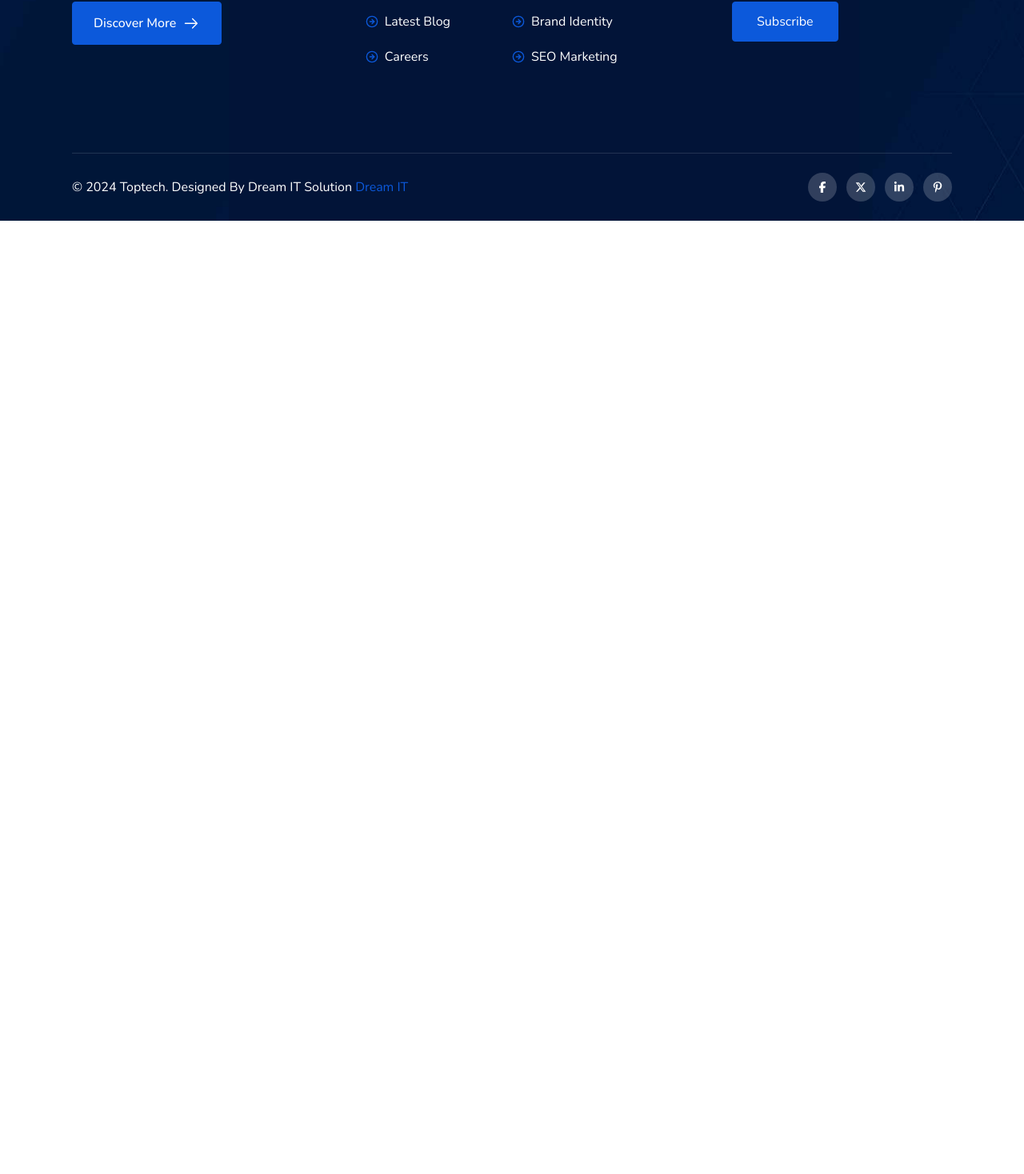
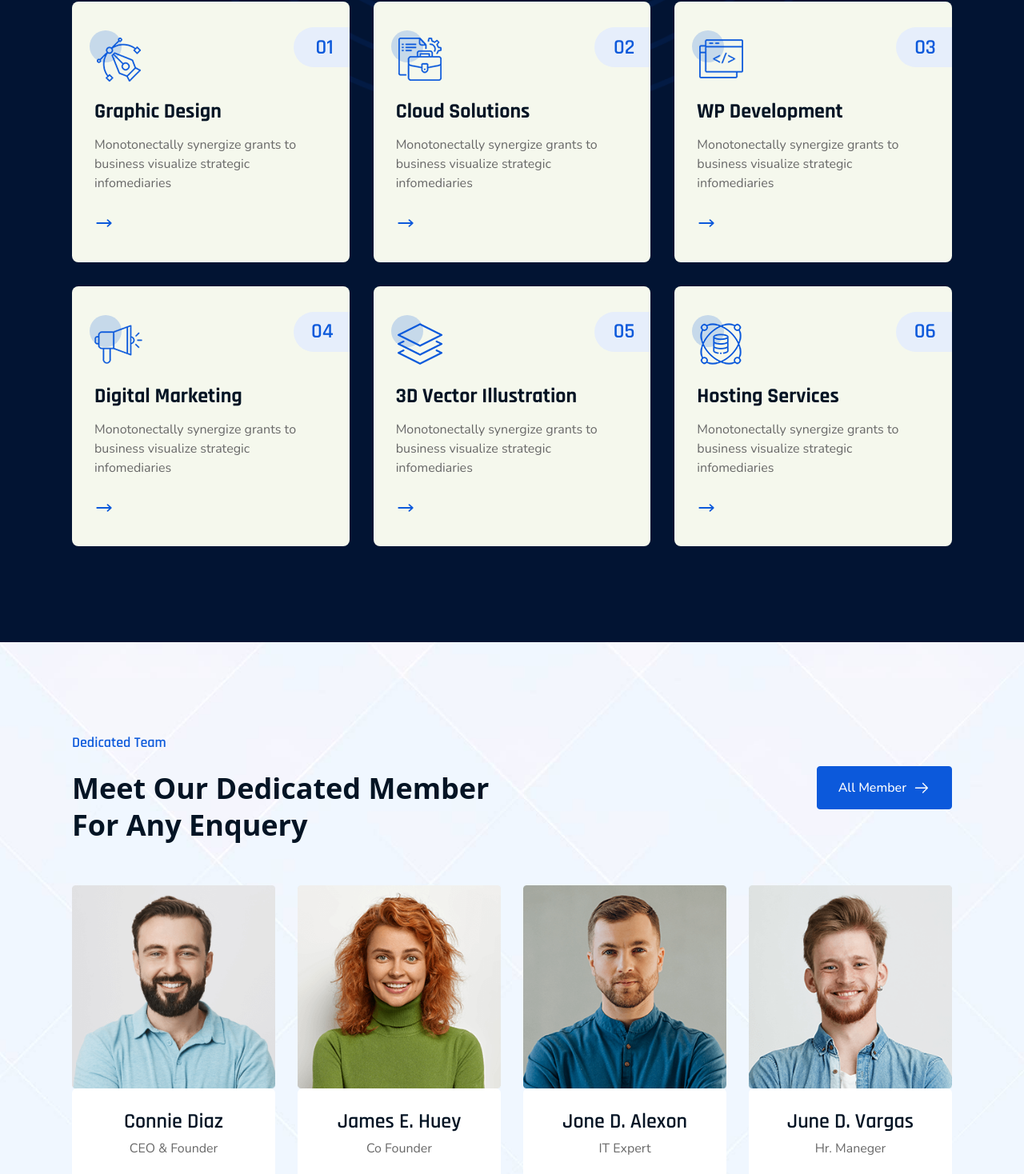
Before and after one commit to jisan5620jk/toptech, a React (Vite) app: page / in a window 1280 px wide. Shown: the part 2399-3867 px from the top of the page at 80% size. Before the commit the page ends 2675 px from the top, so only its background shows below. Built offline with nearby package versions, Linux system fonts and the light colour scheme.

Commit message:
Add Componant

```diff
--- a/src/Componant1/Service/Service.jsx
+++ b/src/Componant1/Service/Service.jsx
@@ -1,132 +1,124 @@
 /* eslint-disable no-unused-vars */
-import serviceImg from "/images/service-thumb.png";
-import serviceImg2 from "/images/service-thumb2.png";
-import serviceImg3 from "/images/service-thumb3.png";
-import serviceIcon from "/images/service-icon1.png";
-import serviceIcon2 from "/images/service-icon2.png";
-import serviceIcon3 from "/images/service-icon3.png";
-import serviceShape from "/images/service-shape.png";
-import subTitleShape from "/images/sub-title-shape.png";
-import { Swiper, SwiperSlide } from "swiper/react";
-import ServiceNavigation from "./ServiceNavigation";
+import serviceIcon from "/images/service-1.png";
+import serviceIcon2 from "/images/service-2.png";
+import serviceIcon3 from "/images/service-3.png";
+import serviceIcon4 from "/images/service-4.png";
+import serviceIcon5 from "/images/service-5.png";
+import serviceIcon6 from "/images/service-6.png";
 import ServiceCard from "./ServiceCard";
-import { GoArrowUpRight } from "react-icons/go";
+import { HiMiniArrowLongRight } from "react-icons/hi2";
 
 const ServiceData = [
   {
     id: 1,
-    serviceImg: serviceImg,
     serviceIcon: serviceIcon,
+    serviceNumber: "01",
+    serviceTitle: "Graphic Design",
+    serviceDesc:
+      "Monotonectally synergize grants to business visualize strategic infomediaries",
     serviceUrl: "/service_details",
-    serviceButton: <GoArrowUpRight />,
-    serviceTitle: "Tree Plantation",
-    serviceDesc:
-      "Alternative innovation to ethical network environmental whiteboard",
-    serviceShape: serviceShape,
+    serviceButton: "Read More",
+    serviceBtnIcon: <HiMiniArrowLongRight />,
   },
   {
     id: 2,
-    serviceImg: serviceImg2,
     serviceIcon: serviceIcon2,
+    serviceNumber: "02",
+    serviceTitle: "Cloud Solutions",
+    serviceDesc:
+      "Monotonectally synergize grants to business visualize strategic infomediaries",
     serviceUrl: "/service_details",
-    serviceButton: <GoArrowUpRight />,
-    serviceTitle: "Dust Recycling",
-    serviceDesc:
-      "Alternative innovation to ethical network environmental whiteboard",
-    serviceShape: serviceShape,
+    serviceButton: "Read More",
+    serviceBtnIcon: <HiMiniArrowLongRight />,
   },
   {
     id: 3,
-    serviceImg: serviceImg3,
     serviceIcon: serviceIcon3,
+    serviceNumber: "03",
+    serviceTitle: "WP Development",
+    serviceDesc:
+      "Monotonectally synergize grants to business visualize strategic infomediaries",
     serviceUrl: "/service_details",
-    serviceButton: <GoArrowUpRight />,
-    serviceTitle: "Cleaning Ocean",
-    serviceDesc:
-      "Alternative innovation to ethical network environmental whiteboard",
-    serviceShape: serviceShape,
+    serviceButton: "Read More",
+    serviceBtnIcon: <HiMiniArrowLongRight />,
   },
   {
     id: 4,
-    serviceImg: serviceImg,
-    serviceIcon: serviceIcon,
+    serviceIcon: serviceIcon4,
+    serviceNumber: "04",
+    serviceTitle: "Digital Marketing",
+    serviceDesc:
+      "Monotonectally synergize grants to business visualize strategic infomediaries",
     serviceUrl: "/service_details",
-    serviceButton: <GoArrowUpRight />,
-    serviceTitle: "Tree Plantation",
+    serviceButton: "Read More",
+    serviceBtnIcon: <HiMiniArrowLongRight />,
+  },
+  {
+    id: 5,
+    serviceIcon: serviceIcon5,
+    serviceNumber: "05",
+    serviceTitle: "3D Vector Illustration",
     serviceDesc:
-      "Alternative innovation to ethical network environmental whiteboard",
-    serviceShape: serviceShape,
+      "Monotonectally synergize grants to business visualize strategic infomediaries",
+    serviceUrl: "/service_details",
+    serviceButton: "Read More",
+    serviceBtnIcon: <HiMiniArrowLongRight />,
+  },
+  {
+    id: 6,
+    serviceIcon: serviceIcon6,
+    serviceNumber: "06",
+    serviceTitle: "Hosting Services",
+    serviceDesc:
+      "Monotonectally synergize grants to business visualize strategic infomediaries",
+    serviceUrl: "/service_details",
+    serviceButton: "Read More",
+    serviceBtnIcon: <HiMiniArrowLongRight />,
   },
 ];
 
 const Service = () => {
-  const settings = {
-    loop: true,
-    spaceBetween: 30,
-    speed: 1000,
-    autoplay: true,
-    breakpoints: {
-      320: {
-        slidesPerView: 1,
-      },
-      768: {
-        slidesPerView: 2,
-      },
-      992: {
-        slidesPerView: 3,
-      },
-      1200: {
-        slidesPerView: 3,
-      },
-    },
-  };
   return (
-    <section className="relative pt-28 pb-[120px] bg-[url('/images/service-bg.jpg')] bg-cover bg-no-repeat bg-center">
+    <section className="relative pt-28 pb-[120px] bg-[url('/images/service-bg.png')] bg-cover bg-no-repeat bg-center">
       <div className="Container">
-        <div className="md:-mb-[11.2rem]">
-          <h5 className="font-Nunito font-medium text-PrimaryColor-0 flex items-center gap-2">
-            <img src={subTitleShape} draggable="false" />
-            OUR SERVICES
+        <div className="text-center">
+          <h5 className="font-Rajdhani text-lg font-semibold text-PrimaryColor-0">
+            IT Support For Business
           </h5>
-          <h1 className="font-Nunito font-bold text-xl leading-6 sm:text-[38px] sm:leading-[48px] md:text-[40px] md:leading-[54px] lg:text-[32px] lg:leading-[42px] xl:text-[40px] xl:leading-[50px] 2xl:text-[46px] 2xl:leading-[56px] text-HeadingColor-0 mt-5 mb-3 border-b border-BorderColor2-0 pb-9">
-            Echofy Provide Environment <br />
-            Best Leading Services
+          <h1 className="font-Rahdhani font-bold text-[22px] leading-8 sm:text-[38px] sm:leading-[48px] md:text-[44px] md:leading-[54px] lg:text-[32px] lg:leading-[42px] xl:text-[36px] xl:leading-[46px] 2xl:text-[42px] 2xl:leading-[52px] text-white mt-5">
+            Ensuring Your Success Trusted <br />
+            IT Services Source
           </h1>
         </div>
-        <div className="mt-[40px]">
-          <Swiper {...settings}>
+        <div className="grid grid-cols-1 md:grid-cols-2 lg:grid-cols-3 gap-[30px] mt-[54px]">
           {ServiceData.map(
             ({
               id,
-                serviceImg,
               serviceIcon,
+              serviceNumber,
+              serviceTitle,
+              serviceDesc,
               serviceUrl,
               serviceButton,
-                serviceTitle,
-                serviceDesc,
-                serviceShape,
+              serviceBtnIcon,
             }) => {
               return (
                 <>
-                    <SwiperSlide key={id}>
-                      <div className="pt-[120px] sm:pt-[180px]">
+                  <div key={id}>
                     <ServiceCard
-                          serviceImg={serviceImg}
                       serviceIcon={serviceIcon}
+                      serviceNumber={serviceNumber}
+                      serviceTitle={serviceTitle}
+                      serviceDesc={serviceDesc}
                       serviceUrl={serviceUrl}
                       serviceButton={serviceButton}
-                          serviceTitle={serviceTitle}
-                          serviceDesc={serviceDesc}
-                          serviceShape={serviceShape}
+                      serviceBtnIcon={serviceBtnIcon}
                     />
                   </div>
-                    </SwiperSlide>
                 </>
               );
             }
           )}
-            <ServiceNavigation />
-          </Swiper>
         </div>
       </div>
     </section>
--- a/src/Componant1/Service/ServiceCard.jsx
+++ b/src/Componant1/Service/ServiceCard.jsx
@@ -2,42 +2,46 @@
 import { Link } from "react-router-dom";
 
 const ServiceCard = ({
-  serviceImg,
   serviceIcon,
+  serviceNumber,
+  serviceTitle,
+  serviceDesc,
   serviceUrl,
   serviceButton,
-  serviceTitle,
-  serviceDesc,
-  serviceShape,
+  serviceBtnIcon,
 }) => {
   return (
-    <div className="p-6 rounded-lg bg-[#f5f8ed] group relative z-10 overflow-hidden before:absolute before:bottom-0 before:left-0 before:w-full before:h-0 before:bg-SecondaryColor-0 before:-z-10 before:transition-all before:duration-500 hover:before:h-full hover:before:top-0">
-      <div className="overflow-hidden relative z-10 before:absolute before:top-0 before:left-1/2 before:w-0 before:h-full before:bg-PrimaryColor-0 before:transition-all before:duration-500 group-hover:before:w-full group-hover:before:left-0 group-hover:before:opacity-0">
-        <img src={serviceImg} draggable="false" className="w-full" />
+    <div className="px-10 lg:px-7 2xl:px-10 pt-9 pb-[34px] rounded-lg bg-[#f5f8ed] group relative z-10 overflow-hidden before:absolute before:top-0 before:right-0 before:w-0 before:h-full before:bg-PrimaryColor-0 before:-z-10 before:transition-all before:duration-500 hover:before:w-full hover:before:left-0">
+      <div className="relative pt-[6px] z-10 before:absolute before:top-0 before:-left-[6px] before:w-10 before:h-10 before:bg-PrimaryColor-0 before:transition-all before:duration-500 before:opacity-20 group-hover:before:bg-SecondaryColor-0 group-hover:before:opacity-30 before:rounded-full before:-z-10">
+        <img
+          src={serviceIcon}
+          draggable="false"
+          className="transition-all duration-500 group-hover:brightness-0 group-hover:invert-[1]"
+        />
       </div>
-      <div className="flex justify-between items-center mt-8 mb-6">
-        <div>
-          <img src={serviceIcon} draggable="false" />
-        </div>
-        <Link to={serviceUrl}>
-          <button className="w-[50px] h-[50px] rounded-full bg-white text-PrimaryColor-0 text-2xl flex justify-center items-center transition-all duration-500 relative z-10 before:absolute before:-z-10 before:w-full before:h-full before:bg-PrimaryColor-0 before:rounded-full before:transition-all before:duration-500 before:scale-0 group-hover:text-white group-hover:before:scale-100">
-            {serviceButton}
-          </button>
-        </Link>
+      <div className="absolute top-8 right-0">
+        <h5 className="font-Rajdhani font-semibold text-[26px] w-[70px] h-[50px] pr-5 flex items-center rounded-l-full justify-end text-PrimaryColor-0 bg-[#e6eefb] transition-all duration-500 group-hover:text-white group-hover:bg-SecondaryColor-0">
+          {serviceNumber}
+        </h5>
       </div>
       <Link to={serviceUrl}>
-        <button className="font-Nunito font-semibold text-[26px] pb-[10px] text-HeadingColor-0 transition-all duration-500 group-hover:text-white relative before:absolute before:bottom-0 before:left-0 before:w-8 before:h-[2px] before:bg-PrimaryColor-0">
+        <button className="font-Rajdhani font-bold text-[26px] pb-[10px] text-HeadingColor-0 transition-all duration-500 group-hover:text-white mt-4">
           {serviceTitle}
         </button>
       </Link>
-      <p className="font-Nunito text-TextColor-0 pt-6 pb-[10px">
+      <p className="font-Nunito text-TextColor2-0 transition-all duration-500 group-hover:text-white pb-6">
         {serviceDesc}
       </p>
-      <img
-        src={serviceShape}
-        draggable="false"
-        className="absolute -z-10 rotate-90 -bottom-28 -right-28 transition-all duration-500 group-hover:-bottom-[14px] group-hover:-right-2"
-      />
+      <Link to={serviceUrl}>
+        <button className="font-Rajdhani font-medium text-white text-[19px] flex gap-2 items-center transition-all duration-500 -ml-[90px] group-hover:ml-0">
+          <span className="opacity-0 transition-all duration-500 group-hover:opacity-100">
+            {serviceButton}
+          </span>
+          <span className="text-PrimaryColor-0 text-2xl transition-all duration-500 group-hover:text-white">
+            {serviceBtnIcon}
+          </span>
+        </button>
+      </Link>
     </div>
   );
 };
--- a/src/Componant1/TeamMember/TeamCard.jsx
+++ b/src/Componant1/TeamMember/TeamCard.jsx
@@ -9,50 +9,56 @@ const TeamCard = ({
   socialIcon4,
   teamTitle,
   teamDesc,
+  teamShareIcon,
 }) => {
   return (
-    <div className="group">
-      <div className="relative z-10 overflow-hidden before:absolute before:bottom-0 before:left-0 before:bg-[#f5f8ed] before:w-full before:h-1/2 before:rounded-t-md before:-z-10">
-        <img src={teamThumb} className="lg:w-full xl:w-[inherit] m-auto" />
+    <div className="group relative">
+      <div className="relative overflow-hidden before:absolute before:bottom-0 before:left-0 before:bg-[#f5f8ed] before:w-full before:h-1/2 before:rounded-t-md before:-z-10">
+        <img src={teamThumb} className="w-full xl:w-[inherit] m-auto" />
       </div>
-      <div className="bg-[#f5f8ed] text-center pt-[26px] pb-10 rounded-b-md relative before:absolute before:bottom-0 before:left-1/2 before:w-0 before:h-[5px] before:bg-PrimaryColor-0 before:rounded-md before:transition-all before:duration-500 group-hover:before:w-full group-hover:before:left-0">
-        <h5 className="font-Nunito font-semibold text-[26px] text-HeadingColor-0 pb-2">
+      <div className="bg-white relative transition-all duration-500 [clip-path:polygon(0_0,_100%_0%,_100%_100%,_50%_84%,_0_100%)] rounded-md text-center pt-[22px] pb-10 rounded-b-md before:absolute before:bottom-0 before:left-0 before:w-full before:h-1/2 before:bg-[url('/images/team-shape.png')] before:bg-no-repeat before:bg-cover before:-z-10 before:rounded-md group-hover:bg-PrimaryColor-0 group-hover:-mt-9">
+        <h5 className="font-Rajdhani font-semibold text-[26px] text-HeadingColor-0 transition-all duration-500 group-hover:text-white pb-[2px]">
           {teamTitle}
         </h5>
-        <p className="font-Nunito text-PrimaryColor-0 font-medium">
+        <p className="font-Nunito text-TextColor2-0 transition-all duration-500 group-hover:text-white">
           {teamDesc}
         </p>
-        <ul className="flex gap-3 justify-center mt-7">
+        <ul className="flex gap-4 justify-center mb-[6px]  transition-all duration-500 group-hover:mb-7 group-hover:mt-[14px]">
           <li>
             <Link to={"/"}>
-              <button className="w-[35px] h-[35px] flex justify-center items-center rounded-full overflow-hidden relative bg-transparent border border-BorderColor2-0 text-TextColor-0 text-sm transition-all duration-500 hover:text-white z-10 before:absolute before:top-0 before:left-0 before:w-full before:h-full before:bg-PrimaryColor-0 before:-z-10 before:transition-all before:duration-500 before:scale-0 hover:before:scale-100">
+              <button className="text-base text-white transition-all duration-500 hover:text-white">
                 {socialIcon}
               </button>
             </Link>
           </li>
           <li>
             <Link to={"/"}>
-              <button className="w-[35px] h-[35px] flex justify-center items-center rounded-full overflow-hidden relative bg-transparent border border-BorderColor2-0 text-TextColor-0 text-sm transition-all duration-500 hover:text-white z-10 before:absolute before:top-0 before:left-0 before:w-full before:h-full before:bg-PrimaryColor-0 before:-z-10 before:transition-all before:duration-500 before:scale-0 hover:before:scale-100">
+              <button className="text-base text-white transition-all duration-500 hover:text-white">
                 {socialIcon2}
               </button>
             </Link>
           </li>
           <li>
             <Link to={"/"}>
-              <button className="w-[35px] h-[35px] flex justify-center items-center rounded-full overflow-hidden relative bg-transparent border border-BorderColor2-0 text-TextColor-0 text-sm transition-all duration-500 hover:text-white z-10 before:absolute before:top-0 before:left-0 before:w-full before:h-full before:bg-PrimaryColor-0 before:-z-10 before:transition-all before:duration-500 before:scale-0 hover:before:scale-100">
+              <button className="text-base text-white transition-all duration-500 hover:text-white">
                 {socialIcon3}
               </button>
             </Link>
           </li>
           <li>
             <Link to={"/"}>
-              <button className="w-[35px] h-[35px] flex justify-center items-center rounded-full overflow-hidden relative bg-transparent border border-BorderColor2-0 text-TextColor-0 text-sm transition-all duration-500 hover:text-white z-10 before:absolute before:top-0 before:left-0 before:w-full before:h-full before:bg-PrimaryColor-0 before:-z-10 before:transition-all before:duration-500 before:scale-0 hover:before:scale-100">
+              <button className="text-base text-white transition-all duration-500 hover:text-white">
                 {socialIcon4}
               </button>
             </Link>
           </li>
         </ul>
       </div>
+      <div className="absolute bottom-1 left-1/2 -translate-x-1/2">
+        <button className="w-11 h-11 rounded-full transition-all duration-500 overflow-hidden bg-PrimaryColor-0 relative z-10 text-white flex justify-center items-center text-lg before:absolute before:top-0 before:left-0 before:w-full before:h-full before:bg-[#fefefc] before:-z-10 before:transition-all before:duration-500 before:scale-0 group-hover:before:scale-100 group-hover:text-PrimaryColor-0">
+          {teamShareIcon}
+        </button>
+      </div>
     </div>
   );
 };
--- a/src/Componant1/TeamMember/TeamMember.jsx
+++ b/src/Componant1/TeamMember/TeamMember.jsx
@@ -1,8 +1,7 @@
-import teamThumb from "/images/team-thumb.png";
-import teamThumb2 from "/images/team-thumb2.png";
-import teamThumb3 from "/images/team-thumb3.png";
-import subTitleShape from "/images/sub-title-shape.png";
-import skillMainShape from "/images/skill-main-shape.png";
+import teamThumb from "/images/team-1.png";
+import teamThumb2 from "/images/team-2.png";
+import teamThumb3 from "/images/team-4.png";
+import teamThumb4 from "/images/team-3.png";
 import TeamCard from "./TeamCard";
 import {
   FaFacebookF,
@@ -10,6 +9,9 @@ import {
   FaPinterestP,
   FaXTwitter,
 } from "react-icons/fa6";
+import { IoShareSocialOutline } from "react-icons/io5";
+import { Link } from "react-router-dom";
+import { GoArrowRight } from "react-icons/go";
 
 const teamData = [
   {
@@ -21,6 +23,7 @@ const teamData = [
     socialIcon3: <FaLinkedinIn />,
     socialIcon4: <FaPinterestP />,
     teamDesc: "CEO & Founder",
+    teamShareIcon: <IoShareSocialOutline />,
   },
   {
     id: 2,
@@ -31,38 +34,56 @@ const teamData = [
     socialIcon3: <FaLinkedinIn />,
     socialIcon4: <FaPinterestP />,
     teamDesc: "Co Founder",
+    teamShareIcon: <IoShareSocialOutline />,
   },
   {
     id: 3,
+    teamThumb: teamThumb4,
+    teamTitle: "Jone D. Alexon",
+    socialIcon: <FaFacebookF />,
+    socialIcon2: <FaXTwitter />,
+    socialIcon3: <FaLinkedinIn />,
+    socialIcon4: <FaPinterestP />,
+    teamDesc: "IT Expert",
+    teamShareIcon: <IoShareSocialOutline />,
+  },
+  {
+    id: 4,
     teamThumb: teamThumb3,
     teamTitle: "June D. Vargas",
     socialIcon: <FaFacebookF />,
     socialIcon2: <FaXTwitter />,
     socialIcon3: <FaLinkedinIn />,
     socialIcon4: <FaPinterestP />,
-    teamDesc: "Environmental",
+    teamDesc: "Hr. Maneger",
+    teamShareIcon: <IoShareSocialOutline />,
   },
 ];
 
 const TeamMember = () => {
   return (
-    <section className="bg-[url('/images/team-bg.jpg')] bg-no-repeat bg-cover bg-center pt-[244px] pb-28 relative -mt-[130px]">
-      <img
-        src={skillMainShape}
-        draggable="false"
-        className="absolute -z-10 top-10 left-10 animate-dance2 hidden xl:block"
-      />
+    <section className="bg-[url('/images/team-bg.jpg')] bg-no-repeat bg-cover bg-center py-28 relative">
       <div className="Container">
-        <div className="text-center">
-          <h5 className="font-Nunito font-medium text-PrimaryColor-0 flex items-center justify-center gap-2">
-            <img src={subTitleShape} draggable="false" />
-            OUR TEAM
-          </h5>
-          <h1 className="font-Nunito font-bold text-[22px] leading-8 sm:text-[38px] sm:leading-[48px] md:text-[44px] md:leading-[54px] lg:text-[32px] lg:leading-[42px] xl:text-[40px] xl:leading-[50px] 2xl:text-[46px] 2xl:leading-[56px] text-HeadingColor-0 mt-5 mb-3">
-            Meet Our Dedicated Members
-          </h1>
+        <div className="grid grid-cols-1 lg:grid-cols-2 lg:items-center">
+          <div>
+            <h5 className="font-Rajdhani text-lg font-semibold text-PrimaryColor-0">
+              Dedicated Team
+            </h5>
+            <h1 className="font-Rahdhani font-bold text-[22px] leading-8 sm:text-[38px] sm:leading-[48px] md:text-[44px] md:leading-[54px] lg:text-[32px] lg:leading-[42px] xl:text-[36px] xl:leading-[46px] 2xl:text-[42px] 2xl:leading-[52px] text-HeadingColor-0 mt-5">
+              Meet Our Dedicated Member <br />
+              For Any Enquery
+            </h1>
+          </div>
+          <div className="flex lg:justify-end">
+            <Link to={"/about"}>
+              <button className="primary-btn">
+                {`All Member`}
+                <GoArrowRight size={"22"} />
+              </button>
+            </Link>
+          </div>
         </div>
-        <div className="grid grid-cols-1 md:grid-cols-2 lg:grid-cols-3 gap-7 mt-12">
+        <div className="grid grid-cols-1 md:grid-cols-2 lg:grid-cols-4 gap-7 mt-[52px]">
           {teamData.map(
             ({
               id,
@@ -73,6 +94,7 @@ const TeamMember = () => {
               socialIcon3,
               socialIcon4,
               teamDesc,
+              teamShareIcon,
             }) => {
               return (
                 <div key={id}>
@@ -84,6 +106,7 @@ const TeamMember = () => {
                     socialIcon3={socialIcon3}
                     socialIcon4={socialIcon4}
                     teamDesc={teamDesc}
+                    teamShareIcon={teamShareIcon}
                   />
                 </div>
               );
--- a/src/Pages/Home1/Home1.jsx
+++ b/src/Pages/Home1/Home1.jsx
@@ -1,6 +1,8 @@
 import About from "../../Componant1/About/About";
 import Banner from "../../Componant1/Banner/Banner";
 import Feature from "../../Componant1/Feature/Feature";
+import Service from "../../Componant1/Service/Service";
+import TeamMember from "../../Componant1/TeamMember/TeamMember";
 
 const Home1 = () => {
   return (
@@ -8,6 +10,8 @@ const Home1 = () => {
       <Banner />
       <Feature />
       <About />
+      <Service />
+      <TeamMember />
     </>
   );
 };
--- a/src/index.css
+++ b/src/index.css
@@ -43,6 +43,8 @@ body {
 .header-section4.is-sticky {
   @apply fixed top-0 left-0 w-full z-[99999] shadow-lg bg-white backdrop-blur-md animate-headerSlideDown;
 }
+
+
 
 /* Progress Bar */
 
```
Also changed, not shown: src/Componant1/Service/ServiceNavigation.jsx (deleted, +0 -25 lines). Lines whose indentation alone changed are shown as unchanged.
